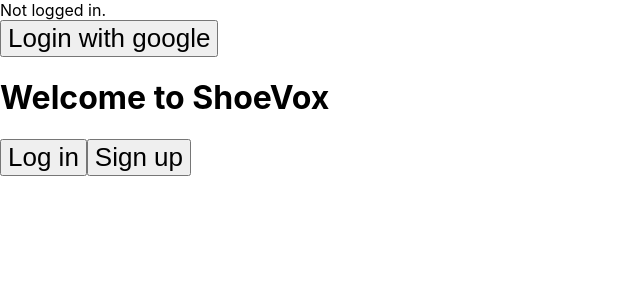
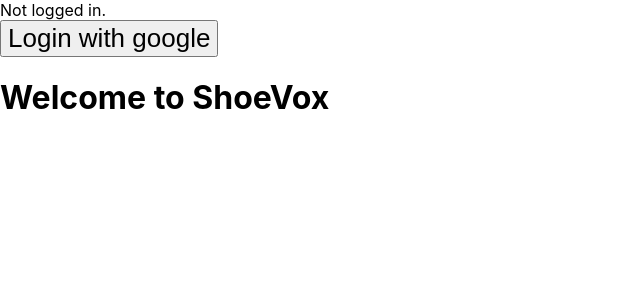
Before and after one commit to isaiahaiasi/shoevox-client, a React (Vite) app: page / in a window 1280 px wide. Shown: the top 300 px of the page, without its empty margins (0-640 px from the left). Built offline with nearby package versions, Linux system fonts and the light colour scheme; no server answers.

Commit message:
Add support for browsers that implement tracking prevention

```diff
--- a/src/components/GoogleLogin/GoogleLogin.tsx
+++ b/src/components/GoogleLogin/GoogleLogin.tsx
@@ -3,9 +3,6 @@ import { AuthContext } from '../AuthProvider';
 import useGoogleLogin from './useGoogleLogin';
 
 // TODO: This should probably be a custom hook wrapping React-Query
-// TODO: Probably want to send username in the body?
-// TODO: Not sure how I want to format this endpoint, tbh
-// TODO: I need a way to share API Spec between client & server, prob make it an npm package...
 async function putUser(idToken: string) {
   return fetch(`${import.meta.env.VITE_API_URL}/users?provider=google`, {
     method: 'post',
--- a/src/components/GoogleLogin/useGoogleLogin.ts
+++ b/src/components/GoogleLogin/useGoogleLogin.ts
@@ -12,9 +12,9 @@ const googleClientScriptSrc = 'https://accounts.google.com/gsi/client';
 const gapiScriptSrc = 'https://apis.google.com/js/platform.js?onload=init';
 
 export default function useGoogleLogin({
-  onSuccess = () => {},
-  onFailure = () => {},
-}:UseGoogleLoginParams) {
+  onSuccess = () => { },
+  onFailure = () => { },
+}: UseGoogleLoginParams) {
   // const clientRef = useRef<any>();
   const isClientLoaded = useLoadScript(googleClientScriptSrc);
   const isGapiLoaded = useLoadScript(gapiScriptSrc);
@@ -42,6 +42,7 @@ export default function useGoogleLogin({
       client_id,
       callback: handleCredentialResponse,
       ux_mode: 'redirect',
+      itp_support: true,
     });
 
     // const { oauth2 } = (window as any).google.accounts;
--- a/src/components/Welcome/Welcome.tsx
+++ b/src/components/Welcome/Welcome.tsx
@@ -1,15 +1,4 @@
-import { useContext } from 'react';
-import { AuthContext } from '../AuthProvider';
-
 export default function Welcome() {
-  const [, setAuthStatus] = useContext(AuthContext);
-
-  function handleClick() {
-    if (setAuthStatus) {
-      setAuthStatus(true);
-    }
-  }
-
   return (
     <div className="fancy-bg">
       <header>
@@ -19,10 +8,6 @@ export default function Welcome() {
           <span className="fancy-text">ShoeVox</span>
         </h1>
       </header>
-      <div className="login-group">
-        <button type="button" onClick={handleClick}>Log in</button>
-        <button type="button" onClick={handleClick}>Sign up</button>
-      </div>
       <div className="cool-example" />
     </div>
   );
```
